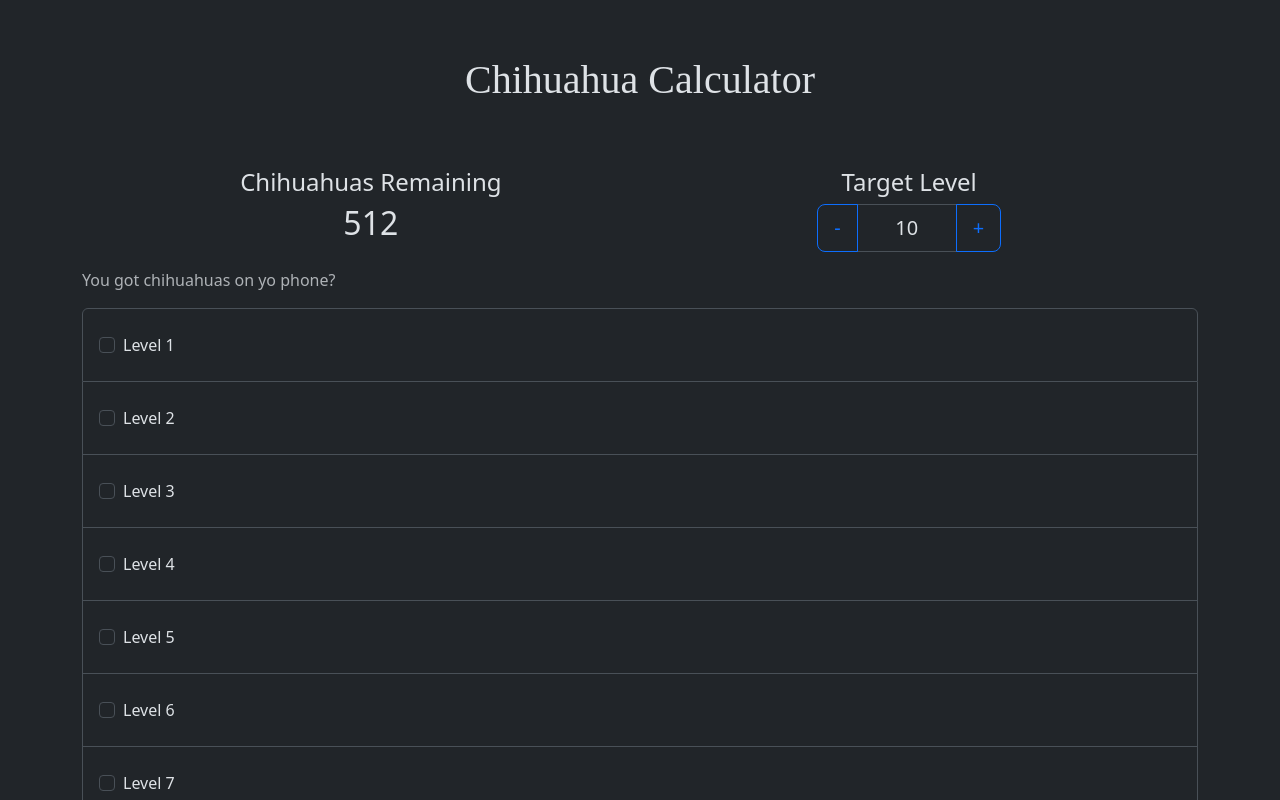
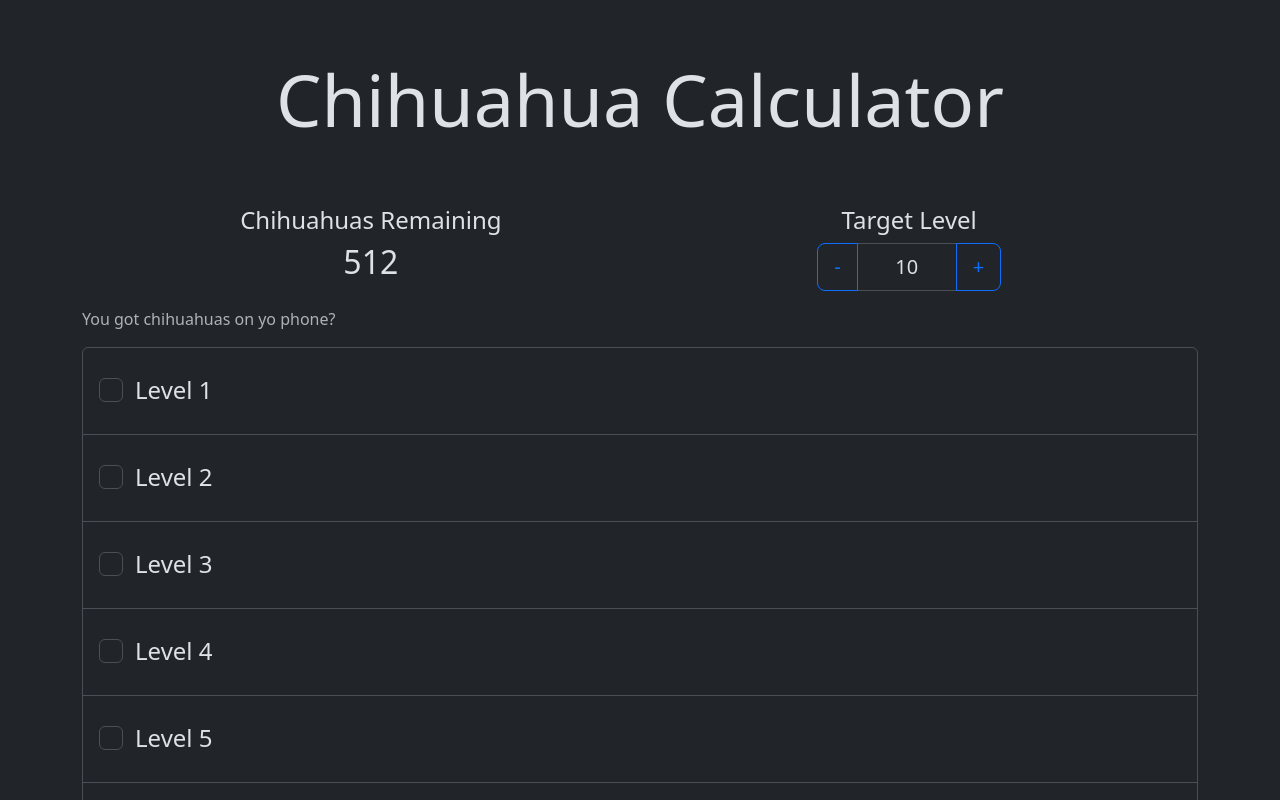
Before and after one commit to adamkirkus/chihuahua-calculator, a React (Vite) app: page / in a window 1280 px wide. Shown: the top 800 px of the page. Built offline with nearby package versions, Linux system fonts and the light colour scheme.

Commit message:
bug fix, styling
fixed bug where last checkbox value was still being subtracted if it was checked after it disappeared when decrementing level

```diff
--- a/src/App.css
+++ b/src/App.css
@@ -2,10 +2,10 @@
   text-align: center;
   padding-top: 5%;
   padding-bottom: 5%;
-  font-family: 'Cochin';
 }
 
-.counter-input-group {
+.center-content-xy {
+  align-content: center;
   justify-content: center;
 }
 
@@ -34,3 +34,8 @@ table th.fit {
   padding-top: 1.5em;
   padding-bottom: 1.5em;
 }
+
+.wide {
+  padding-left: 1.5em;
+  padding-right: 1.5em;
+}
--- a/src/App.tsx
+++ b/src/App.tsx
@@ -6,8 +6,11 @@ import Result from "./components/Result";
 function App() {
    return (
       <>
+         {/* <div className="container text-center"> */}
          <div className="container">
-            <h1 id="app-title">Chihuahua Calculator</h1>
+            <h1 className="display-2" id="app-title">
+               Chihuahua Calculator
+            </h1>
 
             <div className="row justify-content-evenly text-center">
                <div className="col-5">
--- a/src/components/Counter.tsx
+++ b/src/components/Counter.tsx
@@ -1,5 +1,5 @@
 import { useAppSelector, useAppDispatch } from "../app/hooks";
-import { increment, decrement } from "../features/simpleSlice";
+import { increment, decrement, updatePoints } from "../features/simpleSlice";
 
 function Counter() {
    const level = useAppSelector((state) => state.simple.level);
@@ -8,7 +8,7 @@ function Counter() {
       <>
          <h4>Target Level</h4>
 
-         <div className="input-group input-group-lg mb-3 counter-input-group">
+         <div className="input-group input-group-lg mb-3 center-content-xy">
             <button className="btn btn-outline-primary" onClick={btnMinus_OnClick}>
                -
             </button>
@@ -30,6 +30,16 @@ function Counter() {
 
    function btnMinus_OnClick() {
       dispatch(decrement());
+
+      // get the checkbox that's about to disappear
+      let lastCheckBox = document.getElementById("chkLevel" + (level - 1)) as HTMLInputElement;
+      if (lastCheckBox) {
+         let checked = lastCheckBox.checked;
+         let value = Number.parseInt(lastCheckBox.value);
+
+         // if it's checked, subtract its value from points
+         if (checked) dispatch(updatePoints(value * -1));
+      }
    }
 
    function btnPlus_OnClick() {
--- a/src/components/LevelRows.tsx
+++ b/src/components/LevelRows.tsx
@@ -12,25 +12,6 @@ function LevelRows() {
    }
 
    return (
-      // <>
-      //    <table className="table">
-      //       <caption className="caption-top">You got chihuahuas on yo phone?</caption>
-
-      //       <thead>
-      //          <tr>
-      //             <th scope="col" className="fit">
-      //                <div className="form-check">
-      //                   <input className="form-check-input lg" type="checkbox" />
-      //                </div>
-      //             </th>
-      //             <th scope="col">Level</th>
-      //          </tr>
-      //       </thead>
-
-      //       <tbody id="level-rows">{elements}</tbody>
-      //    </table>
-      // </>
-
       <>
          <ul className="list-group">{elements}</ul>
       </>
@@ -38,19 +19,9 @@ function LevelRows() {
 
    function LevelRow(level: number) {
       return (
-         // <>
-         //    <tr key={"levelRow" + level}>
-         //       <td className="fit">
-         //          <div className="form-check">
-         //             <input className="form-check-input lg" type="checkbox" id={"chkLevel" + level} />
-         //          </div>
-         //       </td>
-         //       <td>{level}</td>
-         //    </tr>
-         // </>
-
          <>
             <li className="list-group-item tall" key={"level" + level}>
+               <div className="form-check fs-4">
                   <input
                      className="form-check-input me-2"
                      type="checkbox"
@@ -61,6 +32,7 @@ function LevelRows() {
                   <label className="form-check-label stretched-link" htmlFor={"chkLevel" + level}>
                      {"Level " + level}
                   </label>
+               </div>
             </li>
          </>
       );
--- a/src/main.tsx
+++ b/src/main.tsx
@@ -4,6 +4,8 @@ import "bootstrap/dist/css/bootstrap.css";
 import App from "./App.tsx";
 import { Provider } from "react-redux";
 import { store } from "./app/store.ts";
+
+// figure out how to specify initial level (cookies? URL params?)
 
 createRoot(document.getElementById("root")!).render(
    <StrictMode>
```
Lines whose indentation alone changed are shown as unchanged.
